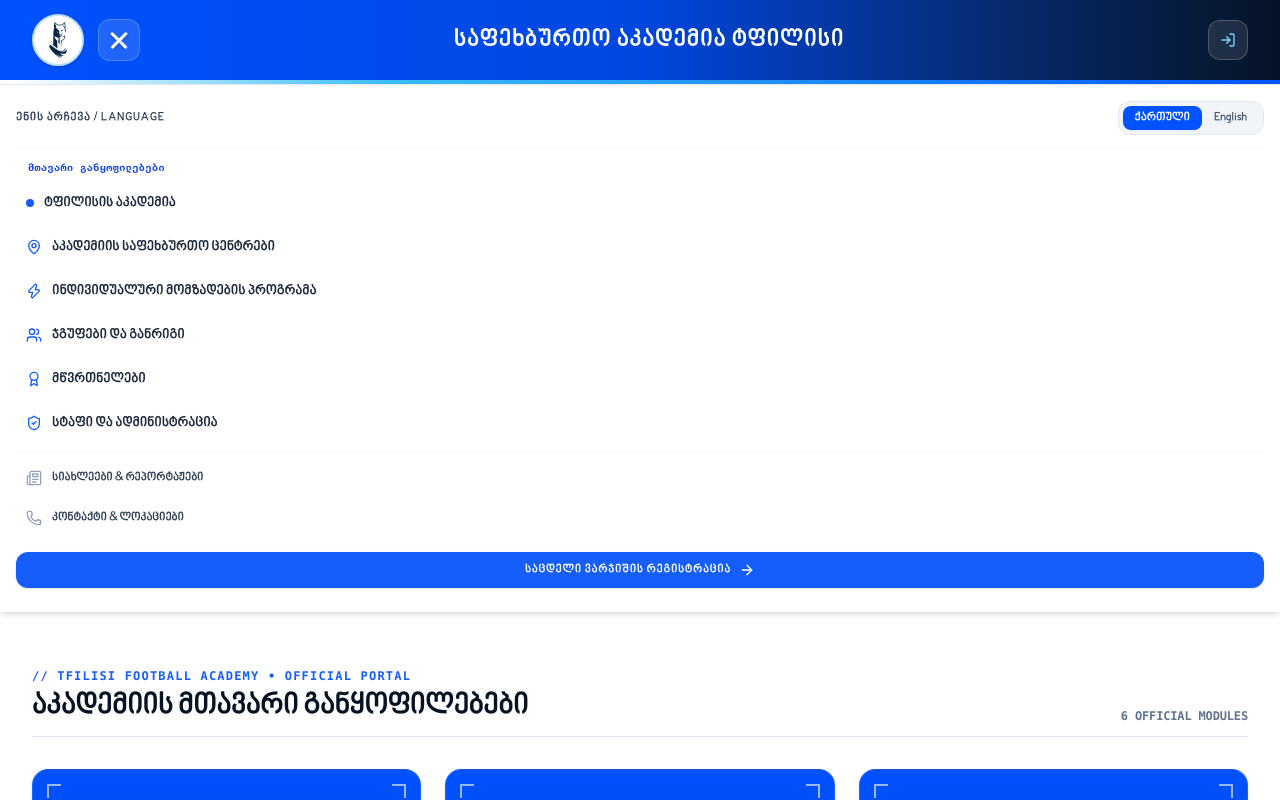
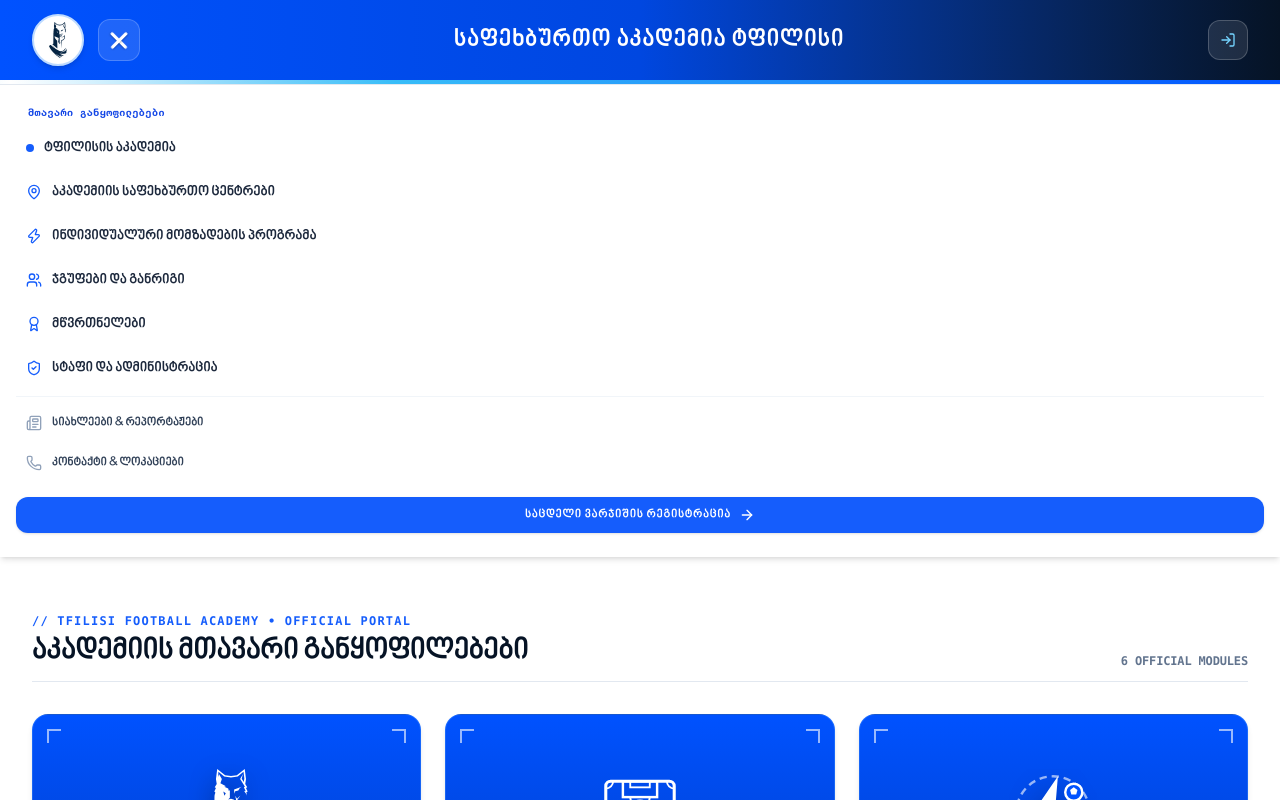
Before and after one commit to Boku7-glitch/tfilisi-football-academy, a Next.js app: page / in a window 1280 px wide. Both pictures are taken after a click on the button 119 px from the left and 40 px from the top of the page. Shown: the top 800 px of the page. Built offline with nearby package versions, Linux system fonts and the light colour scheme.

Commit message:
feat: remove language switcher and set site strictly to Georgian

```diff
--- a/src/components/Navbar.tsx
+++ b/src/components/Navbar.tsx
@@ -20,7 +20,7 @@
 }
 
 export default function Navbar({ onOpenAuthModal }: NavbarProps) {
-  const { language, setLanguage, t } = useLanguage();
+  const { language, t } = useLanguage();
   const [mobileMenuOpen, setMobileMenuOpen] = useState(false);
 
   return (
@@ -49,7 +49,7 @@
                 onClick={() => setMobileMenuOpen(!mobileMenuOpen)}
                 className="burger-menu-btn ml-0.5"
                 aria-label={mobileMenuOpen ? 'მენიუს დახურვა' : 'მენიუს გახსნა'}
-                title={language === 'ka' ? 'მენიუ' : 'Menu'}
+                title="მენიუ"
               >
                 <div className="burger-icon-container">
                   <span className={`burger-pill burger-pill-top ${mobileMenuOpen ? 'active' : ''}`} />
@@ -62,7 +62,7 @@
             {/* Center Area: Plain Centered Title as requested by user */}
             <div className="flex-1 flex items-center justify-center text-center px-2">
               <h1 className="text-sm sm:text-base md:text-xl lg:text-2xl font-black text-white tracking-wide uppercase select-none leading-tight truncate">
-                {language === 'ka' ? 'საფეხბურთო აკადემია ტფილისი' : 'FOOTBALL ACADEMY TFILISI'}
+                საფეხბურთო აკადემია ტფილისი
               </h1>
             </div>
 
@@ -96,41 +96,10 @@
         <div className="mobile-menu-drawer-inner">
           <div className="border-t border-slate-200 bg-white/98 backdrop-blur-lg px-4 pt-4 pb-6 space-y-2 shadow-2xl max-h-[calc(100vh-80px)] overflow-y-auto">
 
-            {/* Language Switcher - Appears ONLY after burger line is opened */}
-            <div className="flex items-center justify-between pb-3 mb-2 border-b border-slate-100">
-              <span className="text-xs font-black text-slate-700 uppercase tracking-wider">
-                {language === 'ka' ? 'ენის არჩევა / LANGUAGE' : 'SELECT LANGUAGE'}
-              </span>
-              <div className="flex items-center bg-slate-100 p-1 rounded-xl border border-slate-200">
-                <button
-                  type="button"
-                  onClick={() => setLanguage('ka')}
-                  className={`px-3 py-1 rounded-lg text-xs font-black transition-all ${
-                    language === 'ka'
-                      ? 'bg-[#0052ff] text-white shadow-xs'
-                      : 'text-slate-600 hover:text-slate-900'
-                  }`}
-                >
-                  ქართული
-                </button>
-                <button
-                  type="button"
-                  onClick={() => setLanguage('en')}
-                  className={`px-3 py-1 rounded-lg text-xs font-black transition-all ${
-                    language === 'en'
-                      ? 'bg-[#0052ff] text-white shadow-xs'
-                      : 'text-slate-600 hover:text-slate-900'
-                  }`}
-                >
-                  English
-                </button>
-              </div>
-            </div>
-
             {/* The 6 Core Modules in Mobile Drawer */}
             <div className="space-y-1">
               <div className="text-[10px] font-mono font-bold uppercase tracking-wider text-blue-700 px-3 py-1">
-                {language === 'ka' ? 'მთავარი განყოფილებები' : 'MAIN MODULES'}
+                მთავარი განყოფილებები
               </div>
 
               <Link
--- a/src/context/LanguageContext.tsx
+++ b/src/context/LanguageContext.tsx
@@ -500,27 +500,25 @@
   const [language, setLanguage] = useState<Language>('ka');
 
   useEffect(() => {
-    const saved = localStorage.getItem('tfa_lang') as Language;
-    if (saved === 'ka' || saved === 'en') {
-      setLanguage(saved);
-      document.documentElement.lang = saved;
-    } else {
-      document.documentElement.lang = 'ka';
+    document.documentElement.lang = 'ka';
+    try {
+      localStorage.removeItem('tfa_lang');
+    } catch {
+      // ignore
     }
   }, []);
 
-  const handleSetLanguage = (lang: Language) => {
-    setLanguage(lang);
-    localStorage.setItem('tfa_lang', lang);
-    document.documentElement.lang = lang;
+  const handleSetLanguage = (_lang: Language) => {
+    setLanguage('ka');
+    document.documentElement.lang = 'ka';
   };
 
   return (
     <LanguageContext.Provider
       value={{
-        language,
+        language: 'ka',
         setLanguage: handleSetLanguage,
-        t: translations[language],
+        t: translations['ka'],
       }}
     >
       {children}
```
